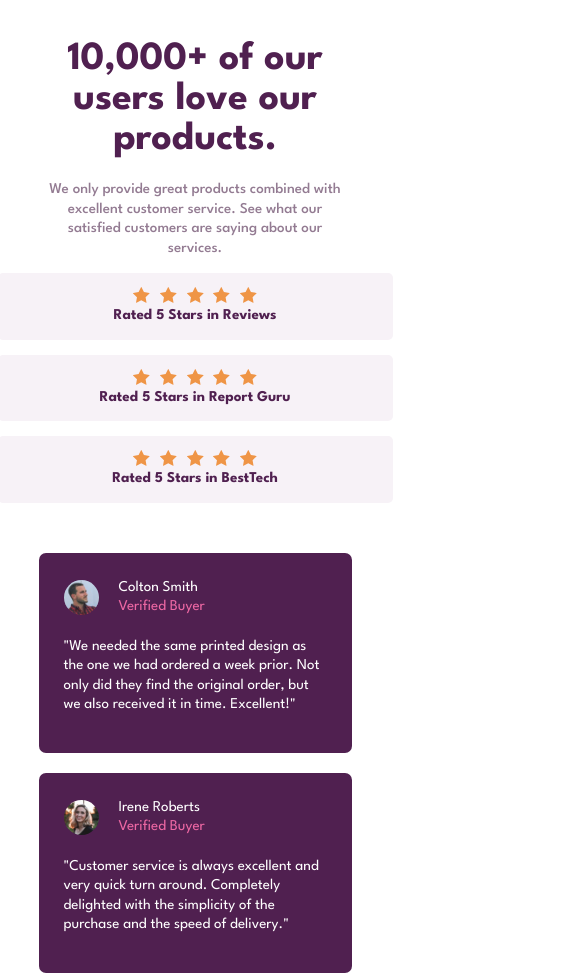
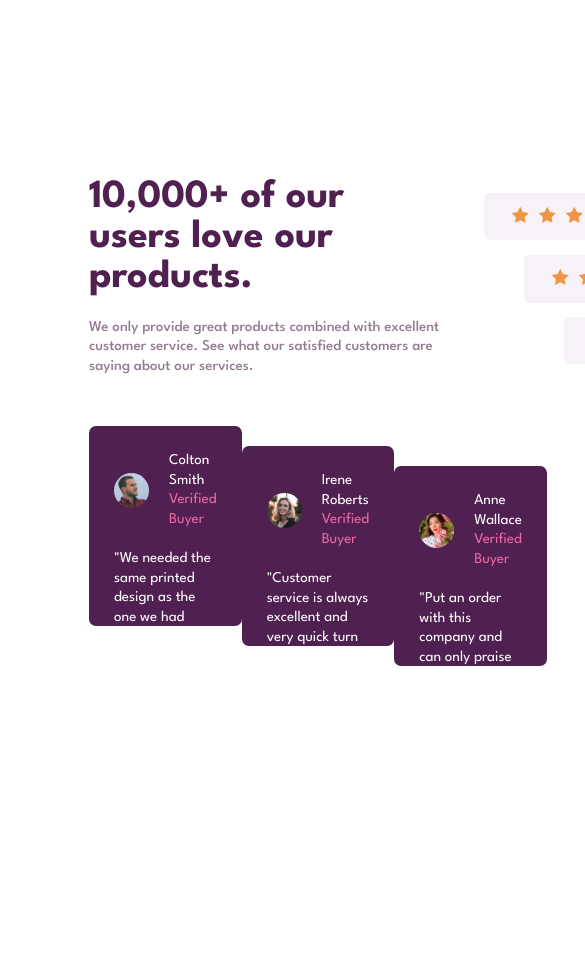
Before and after one commit to DoyeDesigns/social-proof-section, a plain HTML site: page index.html in a window 390 px wide. Shown: the top 976 px of the page, 585 px wide, since content can reach past the window. After the commit the page ends 844 px from the top, so only its background shows below. Drawn offline with Linux system fonts and the light colour scheme.

Commit message:
updated the mobile view

```diff
--- a/style.css
+++ b/style.css
@@ -161,8 +161,8 @@ svg{
     margin-top: 40px;
 }
 
-/* mobile 600px */
-@media only screen and (max-width: 600px) {
+/* mobile 375px */
+@media only screen and (max-width: 375px) {
     .hero-section{
         display: flex;
         flex-direction: column;
@@ -196,7 +196,7 @@ svg{
         border-radius: 5px;
         justify-content: center;
         align-items: center;
-        min-width: 200px;
+        width: 285px;
     }
     .ratings2{
         margin-top: 15px;
@@ -207,7 +207,7 @@ svg{
         border-radius: 5px;
         justify-content: center;
         align-items: center;
-        max-width: 600px;
+        width: 285px;
     }
     .ratings3{
         margin-top: 15px;
@@ -218,13 +218,13 @@ svg{
         border-radius: 5px;
         justify-content: center;
         align-items: center;
-        max-width: 600px;
+        width: 285px;
     }
     body{
         display: flex;
         flex-direction: column;
         /* min-height: 100vh; */
-        padding: 40px 20px;
+        padding: 60px 20px;
         justify-content: center;
         align-items: center;
 
@@ -244,6 +244,11 @@ svg{
         justify-content: center;
         align-items: center;
     }
+    .review-card{
+        padding: 25px;
+        max-width: 285px;
+        /* height: 200px; */
+    }
     .three{
         margin-top: 20px;
     }
```
